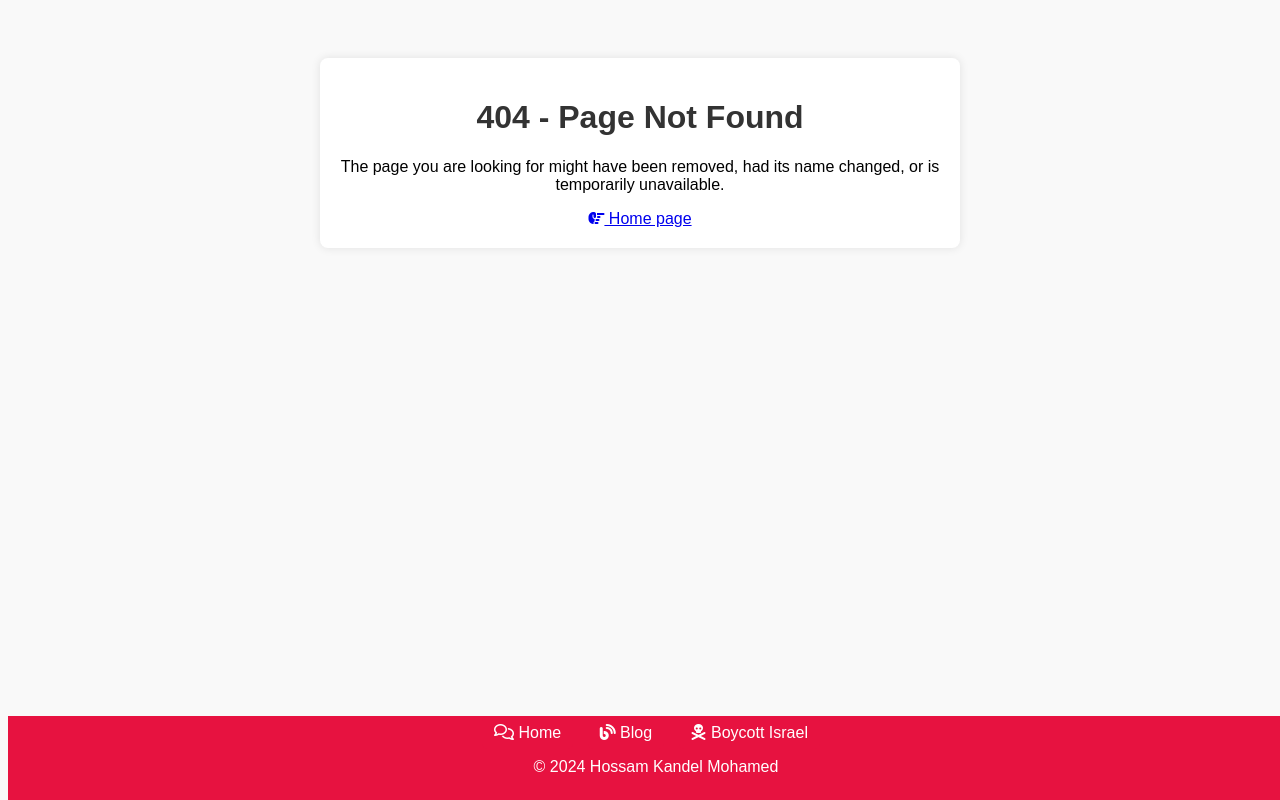
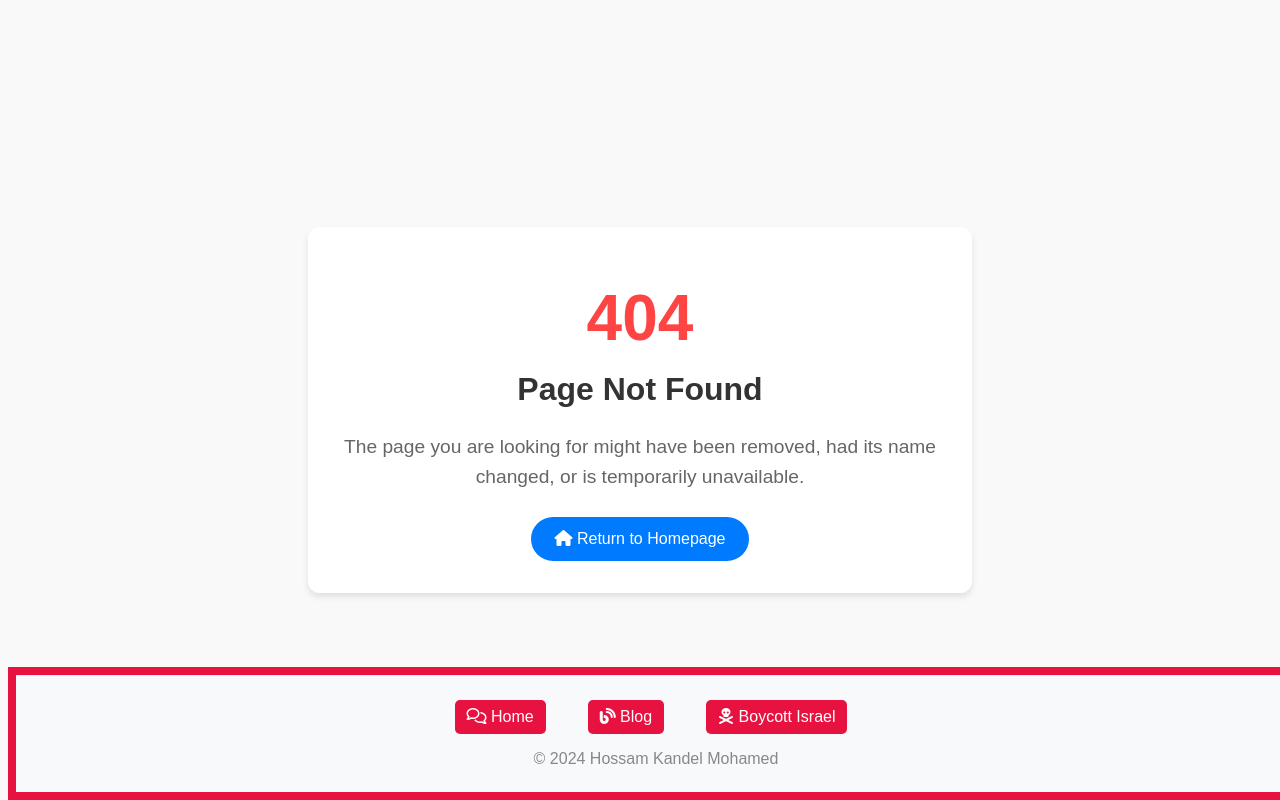
Before and after one commit to hkandeal/linode-mysiteapp, a PHP site: page /public/404.php in a window 1280 px wide. Run offline with PHP 8.4, Linux system fonts and the light colour scheme; some libraries are stand-ins or nearby versions.

Commit message:
improve error page using cursor ide

```diff
--- a/public/404.php
+++ b/public/404.php
@@ -29,21 +29,28 @@
 </head>
 
 <body>
-    <div class="container">
-        <h1>404 - Page Not Found</h1>
-        <p>The page you are looking for might have been removed, had its name changed, or is temporarily unavailable.
-        </p>
-        <a href="/" class="home-link"><i class="fas fa-hand-point-right"></i> Home page</a>
-    </div>
+    <main class="container">
+        <div class="error-content">
+            <h1><span class="error-code">404</span>Page Not Found</h1>
+            <p class="error-message">The page you are looking for might have been removed, had its name changed, or is
+                temporarily unavailable.</p>
+            <a href="/" class="home-link">
+                <i class="fas fa-home"></i>
+                Return to Homepage
+            </a>
+        </div>
+    </main>
+
     <footer>
         <div class="footer-container">
-            <div class="social-links">
-                <a href="/home"><i class="far fa-comments"></i> Home</a>
-                <a href="/blog"><i class="fas fa-blog"></i> Blog</a>
-                <a href="https://boycottisraeli.biz" target="_blank"><i class="fas fa-skull-crossbones"></i> Boycott
-                    Israel</a>
-            </div>
-            <p>&copy; 2024 Hossam Kandel Mohamed</p>
+            <nav class="social-links">
+                <a href="/home" class="footer-link"><i class="far fa-comments"></i> Home</a>
+                <a href="/blog" class="footer-link"><i class="fas fa-blog"></i> Blog</a>
+                <a href="https://boycottisraeli.biz" class="footer-link" target="_blank">
+                    <i class="fas fa-skull-crossbones"></i> Boycott Israel
+                </a>
+            </nav>
+            <p class="copyright">&copy; 2024 Hossam Kandel Mohamed</p>
         </div>
     </footer>
 </body>
--- a/public/style/error-style.css
+++ b/public/style/error-style.css
@@ -10,16 +10,98 @@
         }
 
         .container {
-            width: 80%;
-            max-width: 600px;
-            margin: 0 auto;
-            padding: 20px;
-            background-color: #fff;
-            border-radius: 8px;
-            box-shadow: 0 0 10px rgba(0, 0, 0, 0.1);
+            min-height: 80vh;
+            display: flex;
+            align-items: center;
+            justify-content: center;
+            padding: 2rem;
         }
 
         .fa-code {
             font-size: 36px;
             color: #007bff;
         }
+
+        .error-content {
+            text-align: center;
+            max-width: 600px;
+            padding: 2rem;
+            background: rgba(255, 255, 255, 0.95);
+            border-radius: 12px;
+            box-shadow: 0 4px 6px rgba(0, 0, 0, 0.1);
+        }
+
+        .error-code {
+            font-size: 4rem;
+            color: #ff4444;
+            display: block;
+            margin-bottom: 1rem;
+        }
+
+        .error-message {
+            font-size: 1.2rem;
+            color: #666;
+            margin: 1.5rem 0;
+            line-height: 1.6;
+        }
+
+        .home-link {
+            display: inline-block;
+            padding: 0.8rem 1.5rem;
+            background: #007bff;
+            color: white;
+            text-decoration: none;
+            border-radius: 25px;
+            transition: all 0.3s ease;
+        }
+
+        .home-link:hover {
+            background: #0056b3;
+            transform: translateY(-2px);
+        }
+
+        .footer-container {
+            padding: 1.5rem;
+            background: #f8f9fa;
+            border-top: 1px solid #eee;
+        }
+
+        .social-links {
+            display: flex;
+            justify-content: center;
+            gap: 2rem;
+            margin-bottom: 1rem;
+        }
+
+        .footer-link {
+            color: #666;
+            text-decoration: none;
+            transition: color 0.3s ease;
+        }
+
+        .footer-link:hover {
+            color: #007bff;
+        }
+
+        .copyright {
+            text-align: center;
+            color: #888;
+            margin: 0;
+        }
+
+        /* Responsive design */
+        @media (max-width: 768px) {
+            .error-code {
+                font-size: 3rem;
+            }
+
+            .error-message {
+                font-size: 1rem;
+            }
+
+            .social-links {
+                flex-direction: column;
+                align-items: center;
+                gap: 1rem;
+            }
+        }
```
